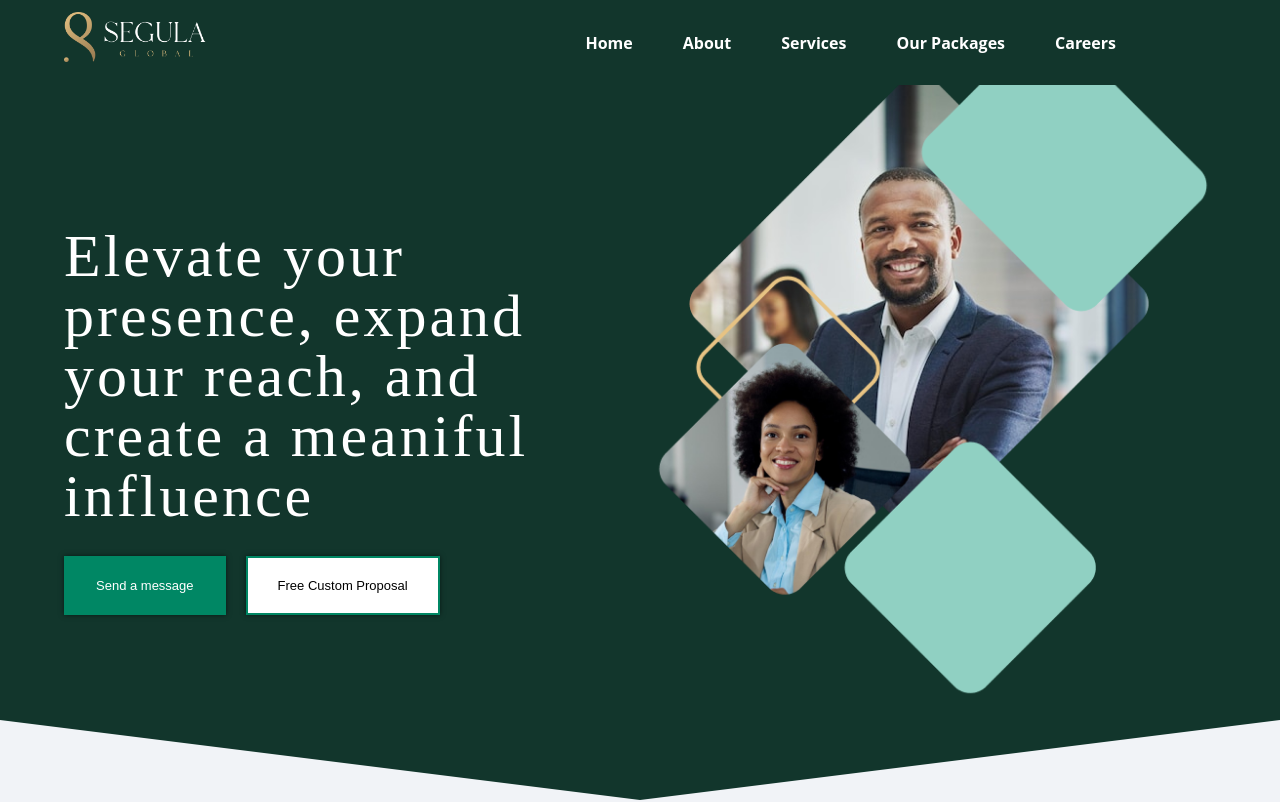
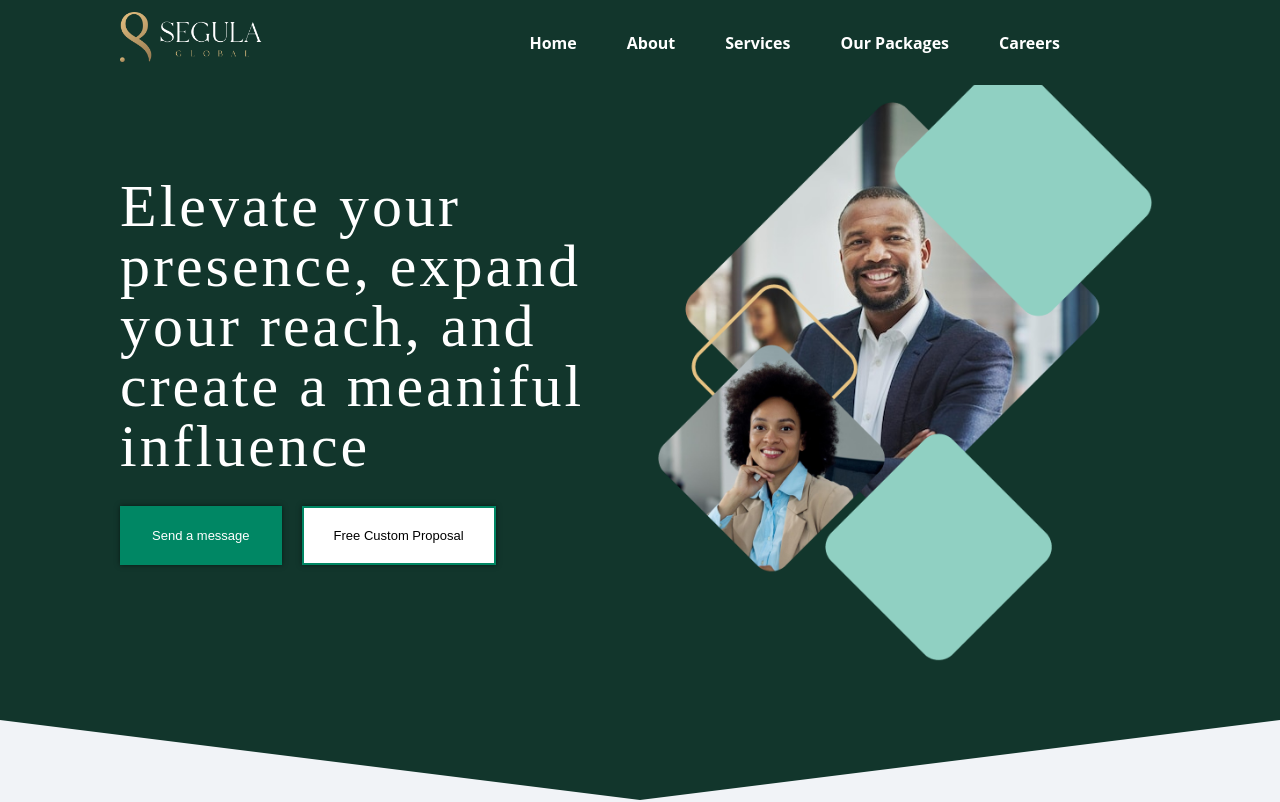
Before and after one commit to Carbell-sarfo/Segula, a React (Create React App) app: page / in a window 1280 px wide. Shown: the top 802 px of the page. Built offline with nearby package versions, Linux system fonts and the light colour scheme; the HTML template or start-up script is replaced by a standard one; a web font is replaced by a local one.

Commit message:
home page done

```diff
--- a/src/sass/layouts/_container.scss
+++ b/src/sass/layouts/_container.scss
@@ -55,8 +55,8 @@
 // ===============================
 @media (min-width: 768px) {
     .wrapper {
-        padding-right: 64px;
-        padding-left: 64px;
+        padding-right: 120px;
+        padding-left: 120px;
     }
     // Two columns
     .col-1-2 {
--- a/src/sass/pages/_index.scss
+++ b/src/sass/pages/_index.scss
@@ -58,6 +58,7 @@
     position: relative;
     // overflow: hidden;
     clip-path: polygon(0% 0, 100% 0, 100% 90%, 50% 100%, 0 90%, 0 0);
+    padding-top: 80px;
 
 
     &#hero {
@@ -81,9 +82,6 @@
             z-index: 2;
             margin-top: 10px;
 
-        }
-        .hero-text {
-            margin-top: 100px;
         }
 
         h3 {
@@ -442,6 +440,27 @@
 
 
 
+
+
+
+
+
+
+
+
+
+
+
+
+
+
+
+
+
+
+
+
+
 // ================== Section FAQs ===============
 .section-faq {
     padding: 8rem 0 12rem;
@@ -617,6 +636,10 @@
         .hero-container {
             grid-template-columns: 1fr;
 
+            .hero-text {
+                margin-top: 100px;
+            }
+
             .hero-image {
                 display: none;
             }
```
